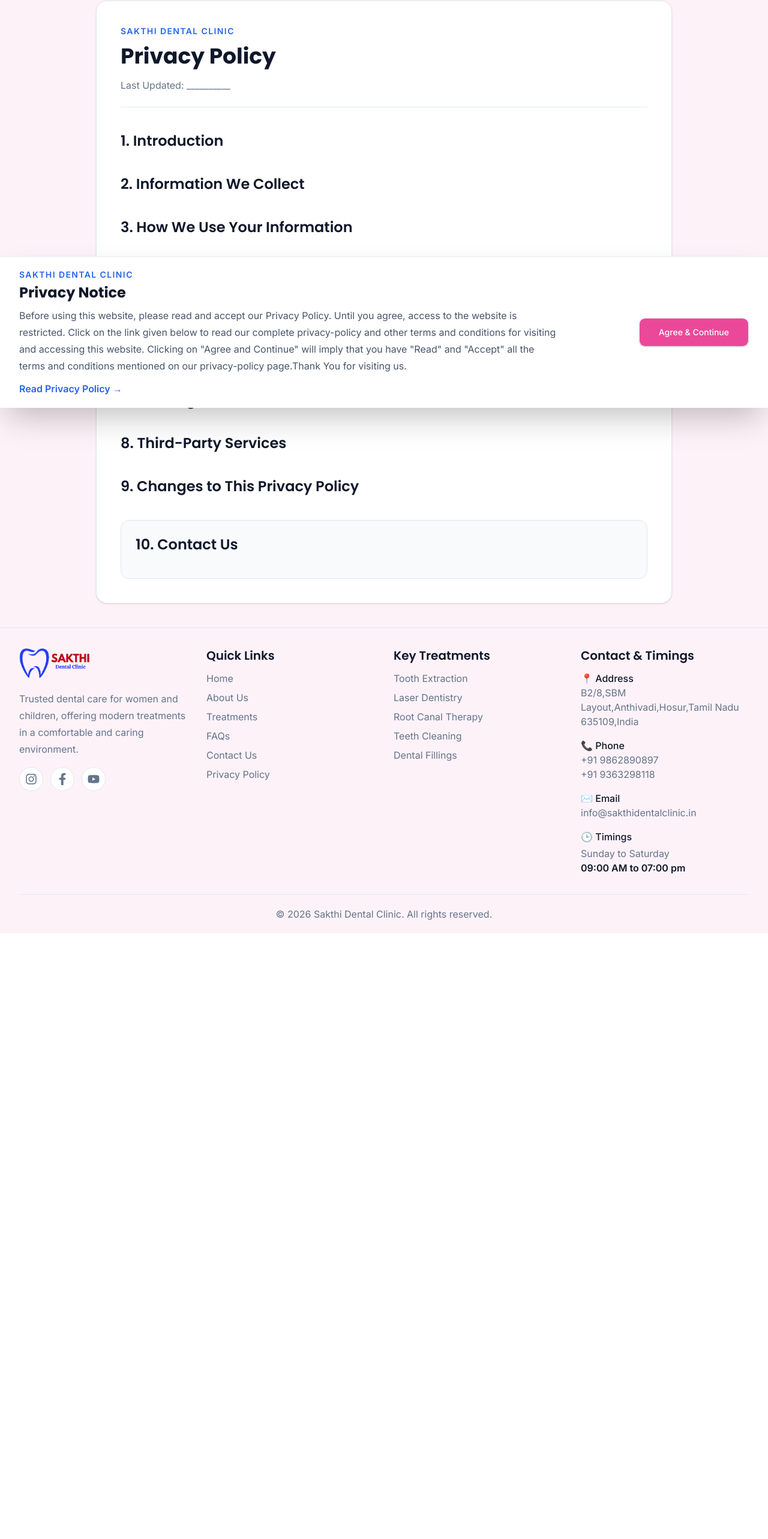
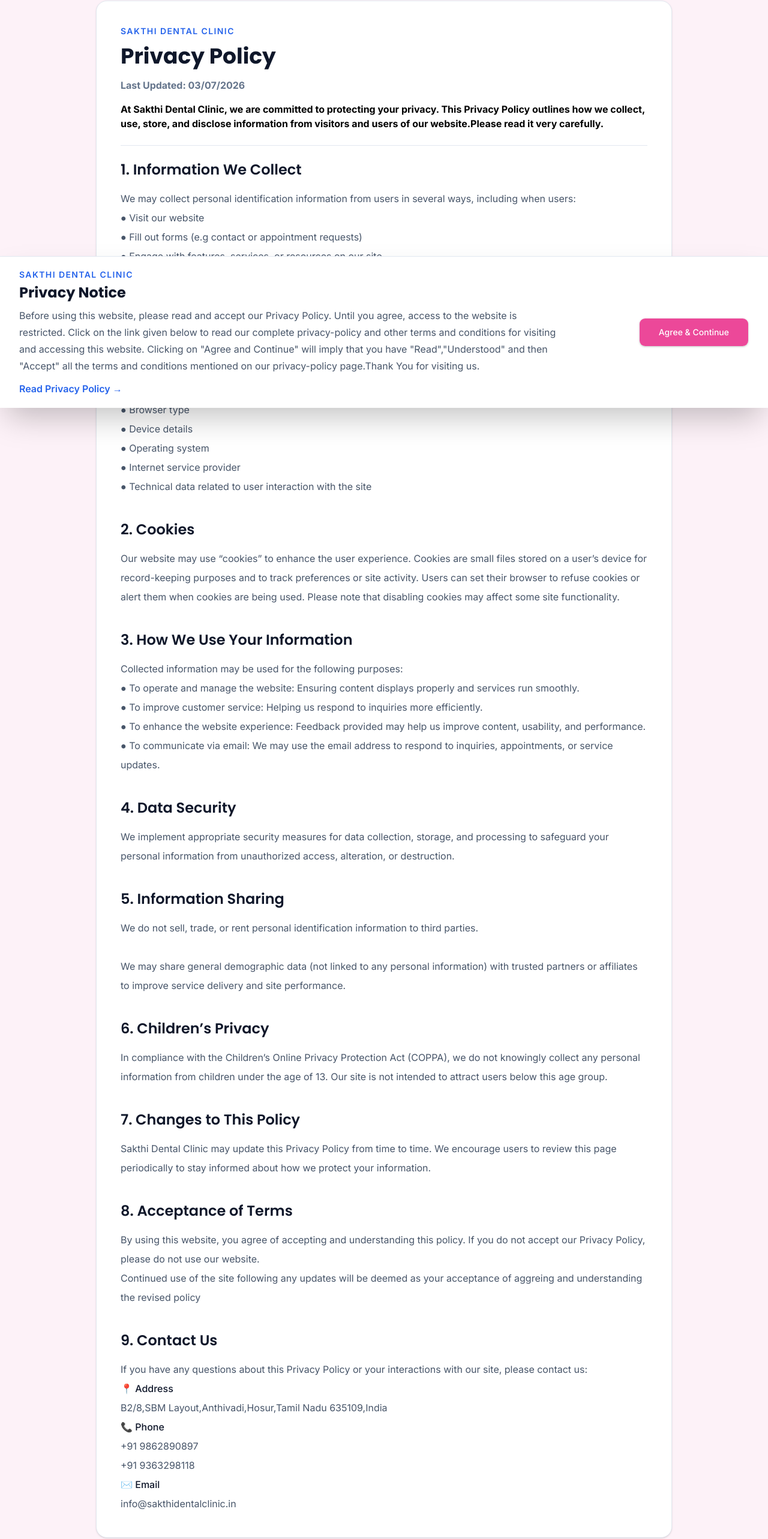
Before and after one commit to mantanova-87/sakthidentalclinic, a Next.js app: page /privacy-policy in a window 1280 px wide. Shown: the part 120-2686 px from the top of the page at 60% size. Before the commit the page ends 1676 px from the top, so only its background shows below. Built offline with nearby package versions, Linux system fonts and the light colour scheme.

Commit message:
feat: Update Privacy Policy and Consent components with additional information and improved structure

```diff
--- a/src/features/privacy-policy/privacy-consent.tsx
+++ b/src/features/privacy-policy/privacy-consent.tsx
@@ -48,7 +48,7 @@
               Policy. Until you agree, access to the website is restricted.
               Click on the link given below to read our complete privacy-policy
               and other terms and conditions for visiting and accessing this website.
-              Clicking on "Agree and Continue" will imply that you have "Read" and "Accept"
+              Clicking on "Agree and Continue" will imply that you have "Read","Understood" and then "Accept"
               all the terms and conditions mentioned on our privacy-policy page.Thank You for visiting us.
             </p>
 
--- a/src/features/privacy-policy/privacy.tsx
+++ b/src/features/privacy-policy/privacy.tsx
@@ -1,6 +1,7 @@
 "use client";
 import { Section } from "@/components/common/section";
 import { Container } from "@/components/common/container";
+import { siteConfig } from "@/config/site";
 export function PrivacyPolicy() {
   return (
     <Section className="bg-[#FDF2F8]">
@@ -17,30 +18,56 @@
               Privacy Policy
             </h1>
 
-            <p className="mt-4 text-[#64748B]">
-              Last Updated: __________
+            <p className="mt-4 text-[#64748B] font-bold">
+              Last Updated: 03/07/2026
+            </p>
+            <p className="mt-4 text-[#000000] font-bold">
+              At Sakthi Dental Clinic, we are committed to protecting your privacy. This Privacy Policy
+              outlines how we collect, use, store, and disclose information
+              from visitors and users of our website.Please read it very carefully.
+            </p>
+
+          </div>
+
+          {/* Information we collect */}
+          <div className="mt-6 space-y-4">
+            <h2 className="text-2xl font-semibold text-[#EC4899]">
+              1. Information We Collect
+            </h2>
+
+            <p className="leading-8 text-[#475569]">
+              We may collect personal identification information from users in several ways, including when
+              users:<br />
+              ● Visit our website<br />
+              ● Fill out forms (e.g contact or appointment requests)<br />
+              ● Engage with features, services, or resources on our site<br />
+              Types of information we may collect include:<br />
+              ● Name<br />
+              ● Email address<br />
+              ● Phone number<br />
+              Users can visit our site anonymously. We only collect personal data when it is voluntarily
+              submitted by users. Refusing to provide certain personal information may limit access to some
+              site features or services.<br />
+              We may also gather non-personal identification information, such as:<br />
+              ● Browser type<br />
+              ● Device details<br />
+              ● Operating system<br />
+              ● Internet service provider<br />
+              ● Technical data related to user interaction with the site<br />
             </p>
           </div>
 
-          {/* Introduction */}
+          {/* Cookies*/}
           <div className="mt-10 space-y-4">
             <h2 className="text-2xl font-semibold text-[#EC4899]">
-              1. Introduction
+              2. Cookies
             </h2>
 
             <p className="leading-8 text-[#475569]">
-              {/* Write Introduction Here */}
-            </p>
-          </div>
-
-          {/* Information We Collect */}
-          <div className="mt-10 space-y-4">
-            <h2 className="text-2xl font-semibold text-[#EC4899]">
-              2. Information We Collect
-            </h2>
-
-            <p className="leading-8 text-[#475569]">
-              {/* Write Information Collection Here */}
+              Our website may use “cookies” to enhance the user experience. Cookies are small files stored on a user’s
+              device for record-keeping purposes and to track preferences or site activity.
+              Users can set their browser to refuse cookies or alert them when cookies are being used. Please
+              note that disabling cookies may affect some site functionality.
             </p>
           </div>
 
@@ -51,85 +78,108 @@
             </h2>
 
             <p className="leading-8 text-[#475569]">
-              {/* Write Usage Details Here */}
-            </p>
-          </div>
-
-          {/* Sharing Information */}
-          <div className="mt-10 space-y-4">
-            <h2 className="text-2xl font-semibold text-[#EC4899]">
-              4. Sharing of Information
-            </h2>
-
-            <p className="leading-8 text-[#475569]">
-              {/* Write Sharing Policy Here */}
+              Collected information may be used for the following purposes:<br />
+              ● To operate and manage the website: Ensuring content displays properly and
+              services run smoothly.<br />
+              ● To improve customer service: Helping us respond to inquiries more efficiently.<br />
+              ● To enhance the website experience: Feedback provided may help us improve
+              content, usability, and performance.<br />
+              ● To communicate via email: We may use the email address to respond to
+              inquiries, appointments, or service updates.
             </p>
           </div>
 
           {/* Data Security */}
           <div className="mt-10 space-y-4">
             <h2 className="text-2xl font-semibold text-[#EC4899]">
-              5. Data Security
+              4. Data Security
             </h2>
 
             <p className="leading-8 text-[#475569]">
-              {/* Write Security Measures Here */}
+              We implement appropriate security measures for data collection, storage, and processing to
+              safeguard your personal information from unauthorized access, alteration, or destruction.
             </p>
           </div>
 
-          {/* Cookies */}
+          {/* Information sharing*/}
           <div className="mt-10 space-y-4">
             <h2 className="text-2xl font-semibold text-[#EC4899]">
-              6. Cookies & Tracking Technologies
+              5. Information Sharing
             </h2>
 
             <p className="leading-8 text-[#475569]">
-              {/* Write Cookie Policy Here */}
+              We do not sell, trade, or rent personal identification information to third parties.<br /><br />
+              We may share general demographic data (not linked to any personal information) with trusted
+              partners or affiliates to improve service delivery and site performance.
             </p>
           </div>
 
-          {/* User Rights */}
+          {/* Children Privacy */}
           <div className="mt-10 space-y-4">
             <h2 className="text-2xl font-semibold text-[#EC4899]">
-              7. Your Rights
+              6. Children’s Privacy
             </h2>
 
             <p className="leading-8 text-[#475569]">
-              {/* Write User Rights Here */}
+              In compliance with the Children’s Online Privacy Protection Act (COPPA), we do not
+              knowingly collect any personal information from children under the age of 13. Our site is not
+              intended to attract users below this age group.
             </p>
           </div>
 
-          {/* Third Party Links */}
+          {/* Policy change */}
           <div className="mt-10 space-y-4">
             <h2 className="text-2xl font-semibold text-[#EC4899]">
-              8. Third-Party Services
+              7. Changes to This Policy
             </h2>
 
             <p className="leading-8 text-[#475569]">
-              {/* Write Third-Party Policy Here */}
+              Sakthi Dental Clinic may update this Privacy Policy from time to time. We encourage users to
+              review this page periodically to stay informed about how we protect your information.
             </p>
           </div>
 
-          {/* Policy Updates */}
+          {/* ACCEPTANCE OF TERMS */}
           <div className="mt-10 space-y-4">
             <h2 className="text-2xl font-semibold text-[#EC4899]">
-              9. Changes to This Privacy Policy
+              8. Acceptance of Terms
             </h2>
 
             <p className="leading-8 text-[#475569]">
-              {/* Write Policy Update Information Here */}
+              By using this website, you agree of accepting and understanding this policy. If you do not accept our Privacy Policy, please do
+              not use our website.<br />
+              Continued use of the site following any updates will be deemed as your acceptance of aggreing and understanding the revised
+              policy
             </p>
           </div>
 
-          {/* Contact */}
-          <div className="mt-10 rounded-xl border border-[#E2E8F0] bg-[#F8FAFC] p-6">
-            <h2 className="text-2xl font-semibold text-[#2563EB]">
-              10. Contact Us
+          {/* CONTACT */}
+          <div className="mt-10 space-y-4">
+            <h2 className="text-2xl font-semibold text-[#EC4899]">
+              9. Contact Us
             </h2>
 
-            <p className="mt-4 leading-8 text-[#475569]">
-              {/* Write Contact Information Here */}
-            </p>
+            <div className="leading-8 text-[#475569]">
+              If you have any questions about this Privacy Policy or your interactions with our site, please
+              contact us:
+              <div>
+                <p className="font-medium text-foreground">📍 Address</p>
+                <p>{siteConfig.contact.address}</p>
+              </div>
+
+              <div>
+                <p className="font-medium text-foreground">📞 Phone</p>
+
+                {siteConfig.contact.phones.map((phone) => (
+                  <p key={phone}>{phone}</p>
+                ))}
+              </div>
+
+              <div>
+                <p className="font-medium text-foreground">✉️ Email</p>
+                <p>{siteConfig.contact.email}</p>
+              </div>
+            </div>
           </div>
         </div>
       </Container>
```
